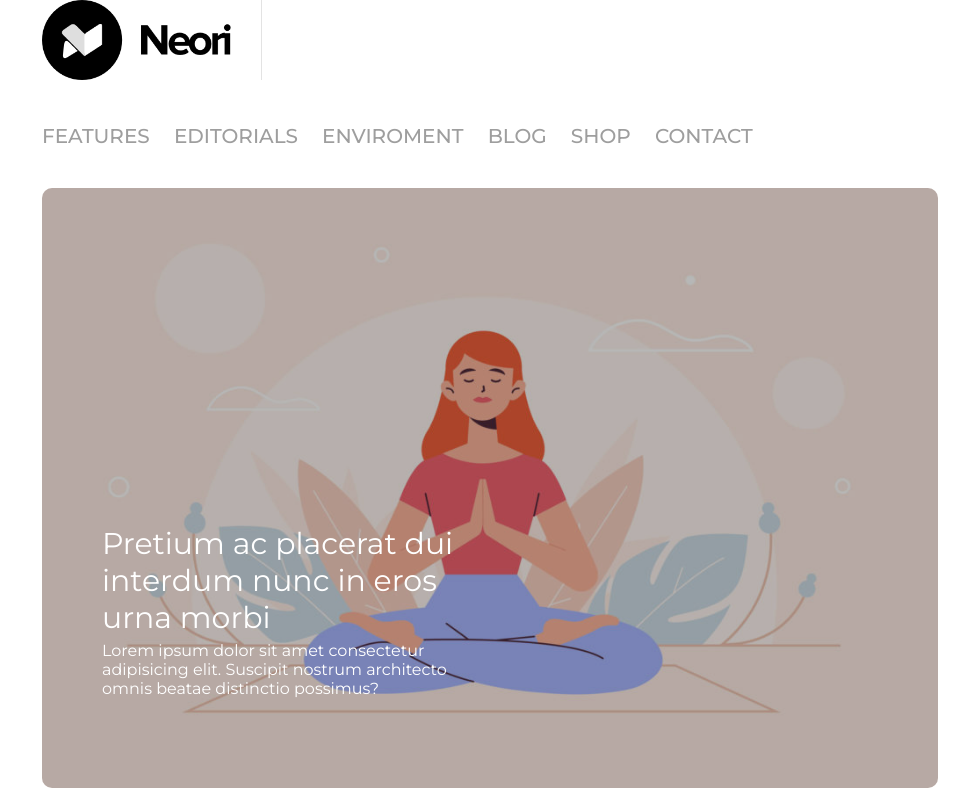
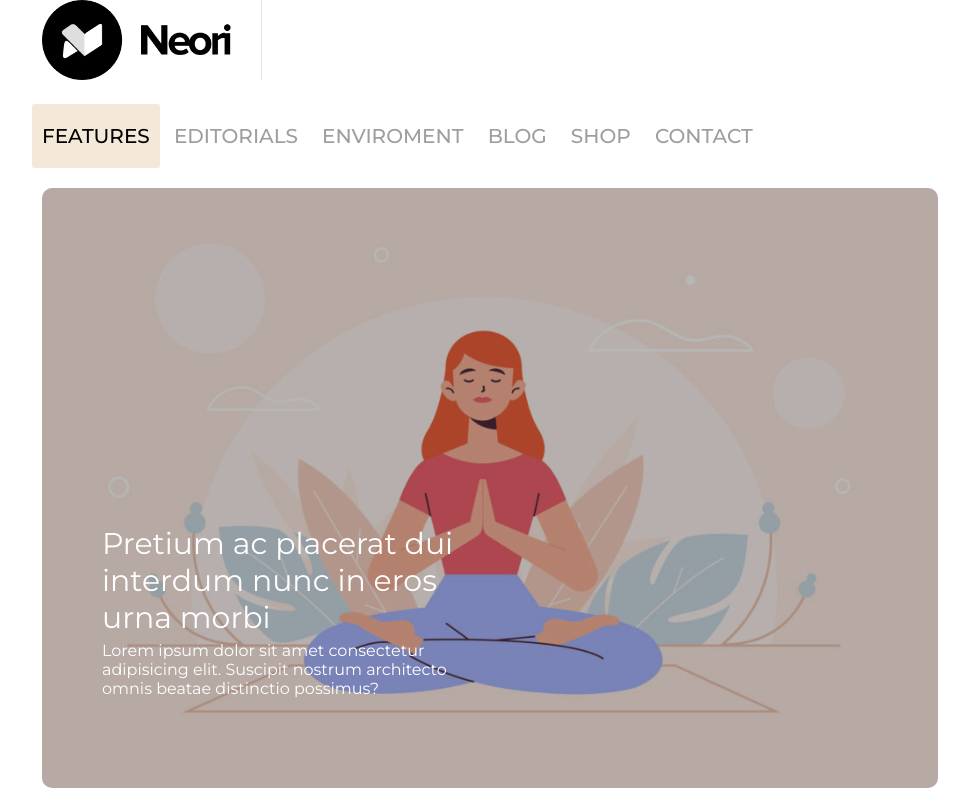
Before and after one commit to EddieFreedome/htmlcss-wp, a plain HTML site: page index.html in a window 1280 px wide. In both pictures the pointer is over the link "FEATURES". Shown: the top 800 px of the page, without its empty margins (150-1119 px from the left). Drawn offline with Linux system fonts and the light colour scheme.

Commit message:
Aggiunto hover su navbar (+such style)

```diff
--- a/css/style.css
+++ b/css/style.css
@@ -36,6 +36,12 @@ footer{
 
 span{
     color: red;
+}
+
+nav ul li a:hover{
+color: black;
+background-color: rgba(222, 184, 135, 0.322);
+border-radius: 3px;
 }
 
 .header-container {
```
